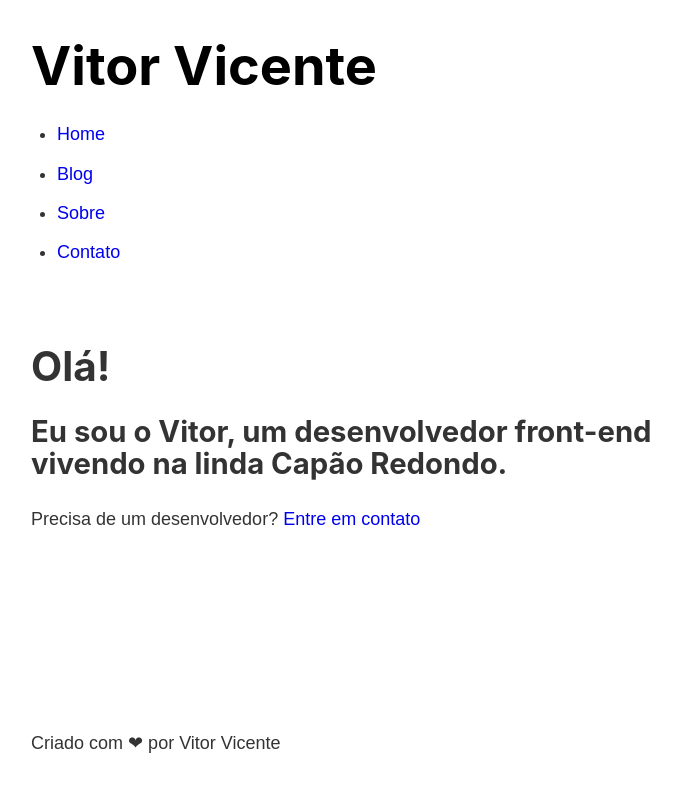
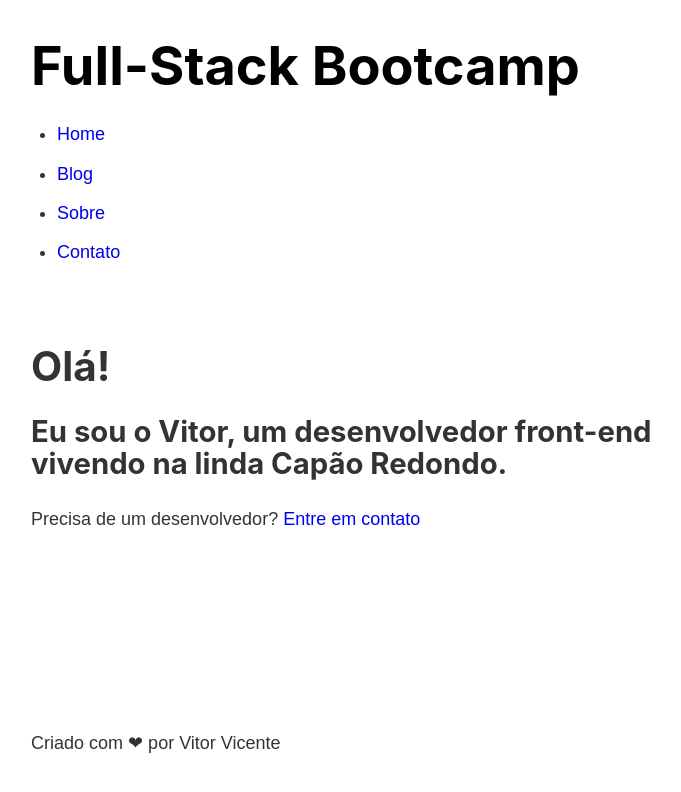
Before and after one commit to vitorvicentecorreia-zz/gatsby-bootcamp, a Gatsby site: page / in a window 1280 px wide. Shown: the whole page, without its empty margins (252-933 px from the left). Built offline with nearby package versions, Linux system fonts and the light colour scheme; Gatsby itself is replaced by a stand-in of ours.

Commit message:
GraphQL Playground

```diff
--- a/gatsby-config.js
+++ b/gatsby-config.js
@@ -1,3 +1,9 @@
 module.exports = {
-	plugins: ['gatsby-plugin-sass']
+	siteMetadata: {
+		title: 'Full-Stack Bootcamp',
+		author: 'Vitor Vicente'
+	},
+	plugins: [
+		'gatsby-plugin-sass'
+	]
 }
--- a/package.json
+++ b/package.json
@@ -6,7 +6,7 @@
   "license": "MIT",
   "scripts": {
     "build": "gatsby build",
-    "develop": "gatsby develop",
+    "develop": "env-cmd -f .env.development gatsby develop",
     "format": "prettier --write \"**/*.{js,jsx,json,md}\"",
     "start": "npm run develop",
     "serve": "gatsby serve",
@@ -21,6 +21,7 @@
     "react-dom": "^16.12.0"
   },
   "devDependencies": {
+    "env-cmd": "^10.0.1",
     "prettier": "^1.19.1"
   },
   "repository": {
--- a/src/components/footer.js
+++ b/src/components/footer.js
@@ -1,9 +1,20 @@
 import React from 'react'
+import { graphql, useStaticQuery } from 'gatsby'
 
 export default function Footer() {
+    const data = useStaticQuery(graphql`
+        query {
+            site {
+                siteMetadata{
+                    author
+                }
+            }
+        }
+    `)
+
     return (
         <footer>
-            <p>Criado com ❤ por Vitor Vicente</p>
+            <p>Criado com ❤ por {data.site.siteMetadata.author}</p>
         </footer>
     )
 }
--- a/src/components/header.js
+++ b/src/components/header.js
@@ -1,14 +1,24 @@
 import React from 'react'
-import { Link } from 'gatsby'
+import { Link, graphql, useStaticQuery } from 'gatsby'
 
 import headerStyles from './header.module.scss'
 
 export default function Header() {
+    const data = useStaticQuery(graphql`
+        query {
+            site {
+                siteMetadata{
+                    title
+                }
+            }
+        }
+    `)
+
     return (
         <header className={headerStyles.header}>
             <h1 >
                 <Link className={headerStyles.title} to="/">
-                    Vitor Vicente
+                    {data.site.siteMetadata.title}
                 </Link>
             </h1>
             <nav>
```
Also changed, not shown: 1 other file.
